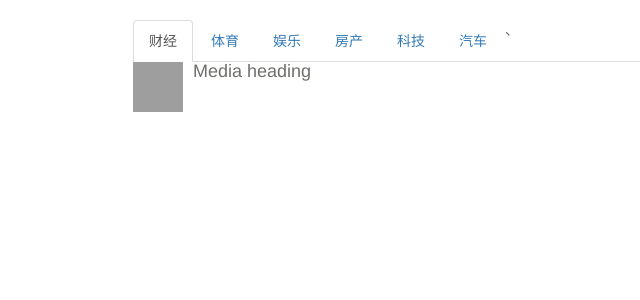
After one commit to Night-mk/NewsRelease, a CodeIgniter app: the page made by application/views/newsList.html in a window 1280 px wide. The commit adds this page. Shown: the top 300 px of the page, without its empty margins (207-847 px from the left). Run offline with CodeIgniter, Linux system fonts and the light colour scheme; some libraries are stand-ins or nearby versions; grey boxes are pictures that could not be loaded.

Commit message:
添加了新闻列表页面，在构思怎么写，修改了部分css，用户名和注销在一行的bug

```diff
--- a/application/controllers/NewsEditer.php
+++ b/application/controllers/NewsEditer.php
@@ -5,7 +5,7 @@ class NewsEditer extends CI_Controller {
 	public function __construct(){
 		parent::__construct();
 		$this->load->helper(array("form","url","cookie"));
-		$this->load->database();
+		//$this->load->database();
 
 		$this->load->library('session');
 		$this->load->model('M_user');
--- /dev/null
+++ b/application/views/newsList.html
@@ -0,0 +1,59 @@
+<!DOCTYPE html>
+<html>
+	<head>
+		<meta charset="utf-8">
+		<title>新闻列表页</title>
+		<link rel="stylesheet" type="text/css" href="http://localhost/NewsRelease/dist/css/EditorStyle.css">
+		<link rel="stylesheet" type="text/css" href="http://localhost/NewsRelease/dist/css/bootstrap.min.css">
+		<style>
+
+		</style>
+	</head>
+	<body>
+	<div class="myWrapper">
+		<ul class="nav nav-tabs" role="tablist">
+			<li role="presentation" class="active"><a href="#finance" aria-controls="" role="tab" data-toggle="tab">财经</a></li>
+			<li role="presentation"><a href="#sports" aria-controls="" role="tab" data-toggle="tab">体育</a></li>
+			<li role="presentation"><a href="#entertainment" aria-controls="" role="tab" data-toggle="tab">娱乐</a></li>
+			<li role="presentation"><a href="#building" aria-controls="" role="tab" data-toggle="tab">房产</a></li>
+			<li role="presentation"><a href="#technical" aria-controls="" role="tab" data-toggle="tab">科技</a></li>、
+			<li role="presentation"><a href="#car" aria-controls="" role="tab" data-toggle="tab">汽车</a></li>
+		</ul>
+
+		<div class="tab-content" style="">
+			<div role="tabpanel" class="tab-pane active" id="finance">
+				<ul class="media-list">
+					<li class="media">
+						<div class="media-left">
+							<a href="#">
+								<img style="width: 50px;height:50px;" class="media-object" src="..." alt="...">
+							</a>
+						</div>
+						<div class="media-body">
+							<h4 class="media-heading">Media heading</h4>
+						</div>
+					</li>
+				</ul>
+			</div>
+			<div role="tabpanel" class="tab-pane" id="sports">
+
+			</div>
+			<div role="tabpanel" class="tab-pane" id="entertainment">
+
+			</div>
+			<div role="tabpanel" class="tab-pane" id="building">
+
+			</div>
+			<div role="tabpanel" class="tab-pane" id="technical">
+
+			</div>
+			<div role="tabpanel" class="tab-pane" id="car">
+
+			</div>
+		</div>
+
+	</div>
+	<script type="text/javascript" src="http://localhost/NewsRelease/dist/js/lib/jquery-1.10.2.min.js"></script>
+	<script type="text/javascript" src="http://localhost/NewsRelease/dist/js/lib/bootstrap.min.js"></script>
+	</body>
+</html>
--- a/dist/css/EditorStyle.css
+++ b/dist/css/EditorStyle.css
@@ -4,6 +4,9 @@ html, body, input, span {
 
 body {
   background-color: #dddddd; }
+
+a, a:hover {
+  text-decoration: none; }
 
 .myWrapper {
   margin: 0 auto;
--- a/dist/css/scss/EditorStyle.scss
+++ b/dist/css/scss/EditorStyle.scss
@@ -23,6 +23,9 @@ html,body,input,span{
 }
 body{
   background-color: #dddddd;
+}
+a,a:hover{
+  text-decoration: none;
 }
 
 .myWrapper{
```
Also changed, not shown: application/views/newsEditor.php (+7 -9 lines), 1 other file.
